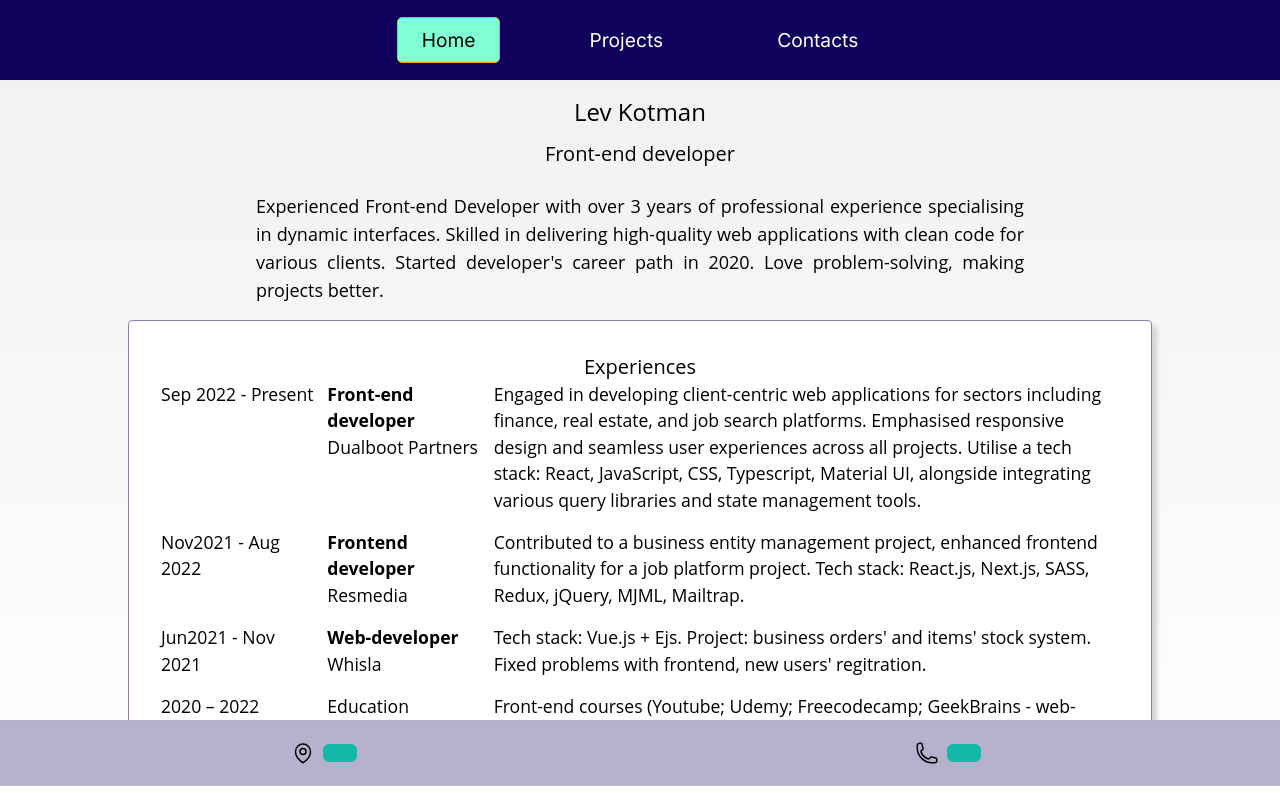
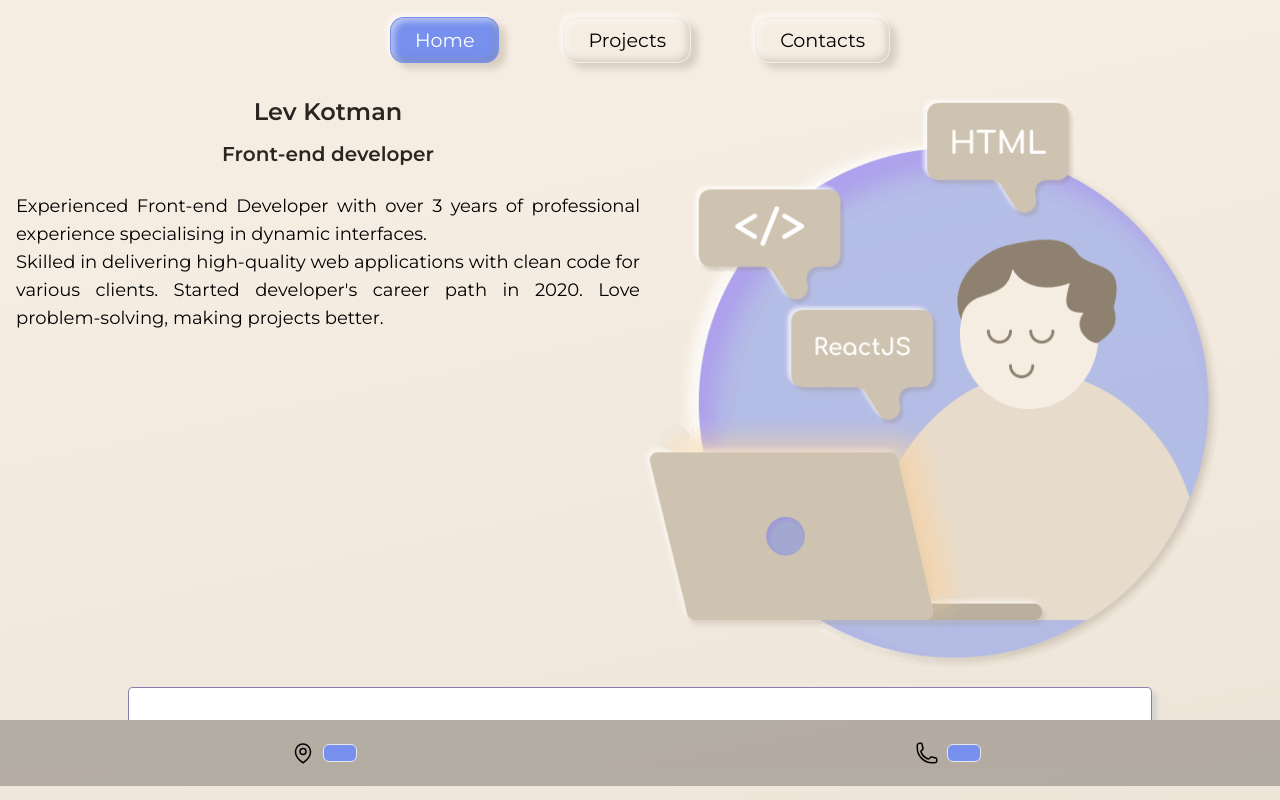
Before and after one commit to leokotman/frontend-portfolio-next, a Next.js app: page / in a window 1280 px wide. Built offline with nearby package versions, Linux system fonts and the light colour scheme; no server answers; the database is empty.

Commit message:
Feature/11 Start redesign portfolio (#51)
* introduce main style colors, font

* continue restyle: main page

* finish start of redesign

```diff
--- /dev/null
+++ b/src/app/_components/button/button.module.scss
@@ -0,0 +1,8 @@
+.blue {
+  background-color: var(--light-blue);
+}
+.grayDark {
+  background-color: rgba(0, 0, 0, 0.2);
+  box-shadow: 4px 4px 8px 0px rgba(0, 0, 0, 0.25) inset,
+    -3px -3px 6px 0px rgba(255, 255, 255, 0.5) inset;
+}
--- a/src/app/_components/button/button.tsx
+++ b/src/app/_components/button/button.tsx
@@ -1,13 +1,8 @@
 import { ReactNode } from 'react';
 
-type Color =
-  | 'indigo'
-  | 'green'
-  | 'red'
-  | 'yellow'
-  | 'teal'
-  | 'grayDark'
-  | 'grayLight';
+import styles from './button.module.scss';
+
+type Color = 'blue' | 'grayDark';
 
 interface IButtonParams {
   color: Color;
@@ -16,16 +11,6 @@ interface IButtonParams {
 
 export function Button(params: IButtonParams) {
   const { color, children } = params;
-
-  const styles = {
-    indigo: 'border-indigo-500 bg-indigo-500 hover:bg-indigo-600',
-    green: 'border-green-500 bg-green-500 hover:bg-green-600',
-    red: 'border-red-500 bg-red-500 hover:bg-red-600',
-    yellow: 'border-yellow-500 bg-yellow-500 hover:bg-yellow-600',
-    teal: 'border-teal-500 bg-teal-500 hover:bg-teal-600',
-    grayDark: 'border-gray-700 bg-gray-700 hover:bg-gray-800',
-    grayLight: 'border-gray-200 bg-gray-200 hover:bg-gray-300',
-  };
 
   return (
     <>
--- /dev/null
+++ b/src/app/_components/chip/chip.module.scss
@@ -0,0 +1,8 @@
+.chip {
+  box-shadow: 4px 4px 6px 0px rgba(142, 129, 111, 0.27) inset,
+    -4px -3px 6px 0px rgba(255, 255, 255, 0.68) inset;
+  background: var(--beige1);
+  color: var(--heading-color);
+  padding: 10px 18px;
+  border-radius: 17px;
+}
--- /dev/null
+++ b/src/app/_components/chip/chip.tsx
@@ -0,0 +1,10 @@
+import styles from './chip.module.scss';
+
+interface ChipParams {
+  text: string;
+}
+
+export function Chip(props: ChipParams) {
+  const { text } = props;
+  return <div className={styles.chip}>{text}</div>;
+}
--- a/src/app/_components/footer/footer.tsx
+++ b/src/app/_components/footer/footer.tsx
@@ -18,13 +18,13 @@ export default function Footer(params: FooterParams) {
     <div className={`${classes.footer} ${propClasses}`}>
       <div className="flex items-center">
         <MapPinIcon className="h-6 w-6" />
-        <Button color="teal">
+        <Button color="blue">
           {isLoading ? 'loading contacts' : contacts[0]?.address}
         </Button>
       </div>
       <div className="flex items-center">
         <PhoneIcon className="h-6 w-6" />
-        <Button color="teal">
+        <Button color="blue">
           {isLoading ? 'loading contacts' : contacts[0]?.phone}
         </Button>
       </div>
--- a/src/app/_components/navbar/navbar.module.scss
+++ b/src/app/_components/navbar/navbar.module.scss
@@ -21,23 +21,29 @@
   cursor: pointer;
   padding: 0.5rem 1.5rem;
   display: inline-block;
-  color: white;
-  background-color: rgb(17, 0, 92, 0.2);
-  border-radius: 5px;
+  color: black;
+  background-color: var(--beige1);
+  border-radius: 14px;
   box-sizing: border-box;
   border: 1px solid transparent;
+  box-shadow: 7px 6px 6px 0px rgba(142, 129, 111, 0.27),
+    -4px -4px 4px 0px rgba(255, 255, 255, 0.46),
+    -3px -3px 6px 0px rgba(142, 129, 111, 0.27) inset,
+    3px 3px 6px 0px rgba(255, 255, 255, 0.53) inset;
 
   &:hover {
-    box-shadow: 5px 5px 5px gray;
-    border: 1px solid gray;
+    box-shadow: 7px 6px 6px 0px rgba(119, 144, 237, 0.5);
+  }
+  &:focus,
+  &:active {
+    box-shadow: 2px 3px 4px 0px rgba(0, 0, 0, 0.13) inset,
+      -5px -6px 5px 0px rgba(255, 255, 255, 0.33) inset;
   }
 }
 
 .active {
-  background-color: aquamarine;
-  color: black;
-  border-color: #f1a80a;
-  border-radius: 5px;
+  background-color: var(--light-blue);
+  color: white;
 }
 
 @media screen and (max-width: 640px) {
--- a/src/app/contacts/page.tsx
+++ b/src/app/contacts/page.tsx
@@ -21,14 +21,14 @@ export default function Contacts() {
             ) : (
               <>
                 <li>
-                  <Button color="teal">
+                  <Button color="blue">
                     <a href={`'tel:'${contacts[0]?.phone}`}>
                       {contacts[0]?.phone}
                     </a>
                   </Button>
                 </li>
                 <li>
-                  <Button color="teal">
+                  <Button color="blue">
                     <a href={`'mailto:'${contacts[0]?.email}`}>
                       {contacts[0]?.email}
                     </a>
@@ -45,7 +45,7 @@ export default function Contacts() {
               : contacts[0]?.weblinks.map((link) => {
                   return (
                     <li key={link.name}>
-                      <Button color="indigo">
+                      <Button color="blue">
                         <a href={`${link.link}`}>{link.name}</a>
                       </Button>
                     </li>
--- a/src/app/globals.css
+++ b/src/app/globals.css
@@ -3,44 +3,32 @@
 @tailwind utilities;
 
 :root {
-  --foreground-rgb: 0, 0, 0;
-  --background-start-rgb: 240, 240, 240;
-  --background-end-rgb: 255, 255, 255;
+  --beige1: rgb(245, 237, 226);
+  --beige2: rgb(238, 229, 217);
+  --light-blue: rgb(119, 144, 237);
+  --heading-color: rgb(41, 38, 33);
+
+  --background-start-rgb: var(--beige1);
+  --background-end-rgb: var(--beige2);
+  --background-footer: rgba(41, 38, 33, 0.3);
   --navbar-height: 5rem;
 }
 
-@media (prefers-color-scheme: dark) {
-  :root {
-    --foreground-rgb: 255, 255, 255;
-    --background-start-rgb: 0, 0, 0;
-    --background-end-rgb: 0, 0, 0;
-  }
-}
+body {
+  background: linear-gradient(
+    167.86deg,
+    var(--background-start-rgb) 25.59%,
+    var(--background-end-rgb) 100%
+  );
 
-body {
-  color: rgb(var(--foreground-rgb));
-  background: linear-gradient(
-      to bottom,
-      transparent,
-      rgb(var(--background-end-rgb))
-    )
-    rgb(var(--background-start-rgb));
   min-height: 100vh;
-
-  h1,
-  h2,
-  p {
-    font-family: 'Open Sans', sans-serif;
-  }
 
   .navbar {
     width: 100%;
   }
-  .navbar-header {
-    background-color: rgb(17, 0, 92);
-  }
+
   .navbar-footer {
-    background-color: rgb(17, 0, 92, 0.3);
+    background-color: var(--background-footer);
   }
 
   main {
@@ -48,6 +36,17 @@ body {
     overflow: auto;
   }
 }
+h1,
+h2 {
+  color: var(--heading-color);
+  font-weight: 600;
+}
+h1 {
+  font-size: 4rem;
+}
+h2 {
+  font-size: 3rem;
+}
 
 @layer utilities {
   .text-balance {
--- a/src/app/layout.tsx
+++ b/src/app/layout.tsx
@@ -1,5 +1,5 @@
 import type { Metadata } from 'next';
-import { Inter } from 'next/font/google';
+import { Montserrat } from 'next/font/google';
 import './globals.css';
 import { Navbar } from './_components/navbar/navbar';
 import { homeRoutes } from './_lib/routes';
@@ -7,7 +7,7 @@ import Footer from './_components/footer/footer';
 import AppContextProvider from './_components/context/context';
 import ReactQueryProvider from './_lib/queryProvider';
 
-const inter = Inter({ subsets: ['latin'] });
+const montserrat = Montserrat({ subsets: ['latin'] });
 
 export const metadata: Metadata = {
   title: 'Lev Kotman FE portfolio',
@@ -31,7 +31,7 @@ export default function RootLayout({
   return (
     <html lang="en">
       <ReactQueryProvider>
-        <body className={inter.className}>
+        <body className={montserrat.className}>
           <AppContextProvider>
             <header className="navbar navbar-header">
               <Navbar routes={homeRoutes} />
--- a/src/app/page.tsx
+++ b/src/app/page.tsx
@@ -5,22 +5,72 @@ import {
 import Card from './_components/card/card';
 import { EXPERIENCES, SKILLS } from './_lib/constants';
 import classes from './page.module.scss';
+import Image from 'next/image';
+import { Chip } from './_components/chip/chip';
 
 export default function Home() {
   return (
     <main className="p-4">
-      <header className="container mx-auto text-center">
-        <h1 className="text-2xl mb-3">Lev Kotman</h1>
-        <h2 className="text-xl mb-6">Front-end developer</h2>
-        <p className="max-w-screen-md container mx-auto text-justify text-lg">
-          Experienced Front-end Developer with over 3 years of professional
-          experience specialising in dynamic interfaces. Skilled in delivering
-          high-quality web applications with clean code for various clients.
-          Started developer&apos;s career path in 2020. Love problem-solving,
-          making projects better.
-        </p>
-      </header>
+      <section className="container mx-auto text-center lg:grid lg:grid-cols-2 lg:grid-flow-col flex flex-wrap">
+        <article>
+          <h1 className="text-2xl mb-3">Lev Kotman</h1>
+          <h2 className="text-xl mb-6">Front-end developer</h2>
+          <p className="max-w-screen-md container mx-auto text-justify text-lg">
+            Experienced Front-end Developer with over 3 years of professional
+            experience specialising in dynamic interfaces.
+            <br /> Skilled in delivering high-quality web applications with
+            clean code for various clients. Started developer&apos;s career path
+            in 2020. Love problem-solving, making projects better.
+          </p>
+        </article>
+        <Image
+          src="/img/main-page-bg.png"
+          alt="programmer-with-laptop-react-html-coding"
+          width={582}
+          height={576}
+          style={{
+            objectFit: 'cover',
+          }}
+          priority
+        />
+      </section>
       <section className="container mx-auto max-w-screen-lg flex flex-wrap justify-around gap-10 py-4">
+        <Card propsClasses="flex flex-wrap justify-between gap-y-6">
+          <h2 className="text-xl text-center w-full">Skills</h2>
+          <div className="flex flex-wrap justify-between gap-20 lg:flex-nowrap">
+            <Card>
+              <ul className="flex flex-col gap-4">
+                <span className="flex gap-4">
+                  <h3 className="text-lg">Hard skills</h3>
+                  <CodeBracketIcon className="h-6 w-6 stroke-indigo-900"></CodeBracketIcon>
+                </span>
+                {SKILLS.hardSkills.map((skill, index) => (
+                  <li key={index} className={classes.point}>
+                    <Chip text={skill} />
+                  </li>
+                ))}
+              </ul>
+            </Card>
+            <div
+              className="h-full w-1.5 rounded-md lg:block hidden"
+              style={{ backgroundColor: 'rgba(133, 62, 222, 0.6)' }}
+            />
+            <Card>
+              <ul className="flex flex-col gap-4">
+                <span className="flex gap-4">
+                  <h3 className="text-lg">Soft skills</h3>
+                  <ChatBubbleLeftRightIcon className="h-6 w-6 stroke-indigo-900"></ChatBubbleLeftRightIcon>
+                </span>
+
+                {SKILLS.softSkills.map((skill, index) => (
+                  <li key={index} className={classes.point}>
+                    <Chip text={skill} />
+                  </li>
+                ))}
+              </ul>
+            </Card>
+          </div>
+        </Card>
         <Card>
           <h2 className="text-xl text-center">Experiences</h2>
           <ul className="flex flex-col gap-4">
@@ -38,36 +88,6 @@ export default function Home() {
           </ul>
           <div className="flex"></div>
         </Card>
-        <Card propsClasses="flex flex-wrap justify-between gap-6">
-          <h2 className="text-xl text-center w-full">Skills</h2>
-          <Card>
-            <ul className="flex flex-col gap-4">
-              <span className="flex gap-4">
-                <h3 className="text-lg">Hard skills</h3>
-                <CodeBracketIcon className="h-6 w-6 stroke-indigo-900"></CodeBracketIcon>
-              </span>
-              {SKILLS.hardSkills.map((skill, index) => (
-                <li key={index} className={classes.point}>
-                  <p>{skill}</p>
-                </li>
-              ))}
-            </ul>
-          </Card>
-          <Card>
-            <ul className="flex flex-col gap-4">
-              <span className="flex gap-4">
-                <h3 className="text-lg">Soft skills</h3>
-                <ChatBubbleLeftRightIcon className="h-6 w-6 stroke-indigo-900"></ChatBubbleLeftRightIcon>
-              </span>
-
-              {SKILLS.softSkills.map((skill, index) => (
-                <li key={index} className={classes.point}>
-                  <p>{skill}</p>
-                </li>
-              ))}
-            </ul>
-          </Card>
-        </Card>
       </section>
     </main>
   );
```
Also changed, not shown: tailwind.config.ts (+7 -7 lines), public/img/main-page-bg.png (added).
